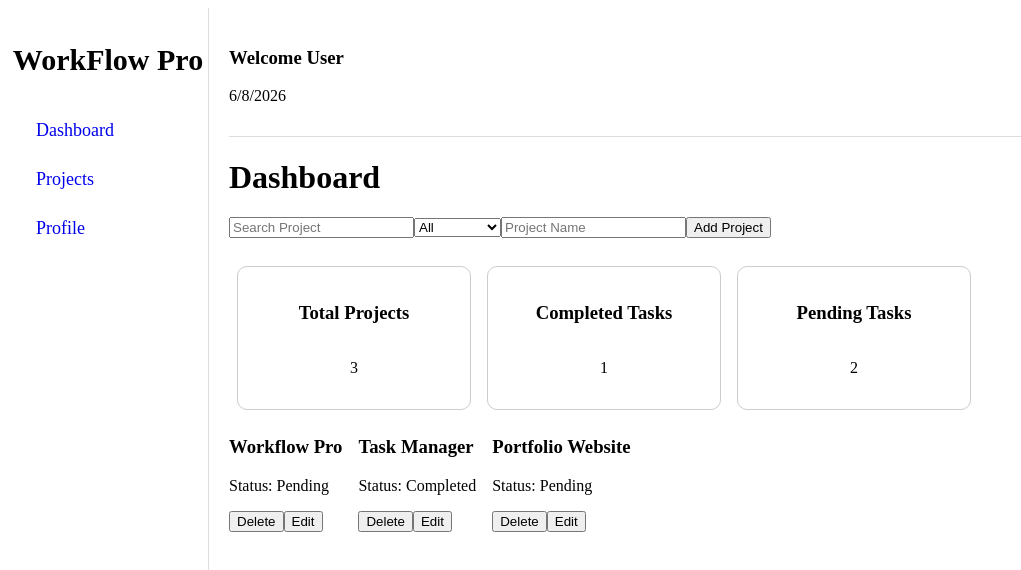
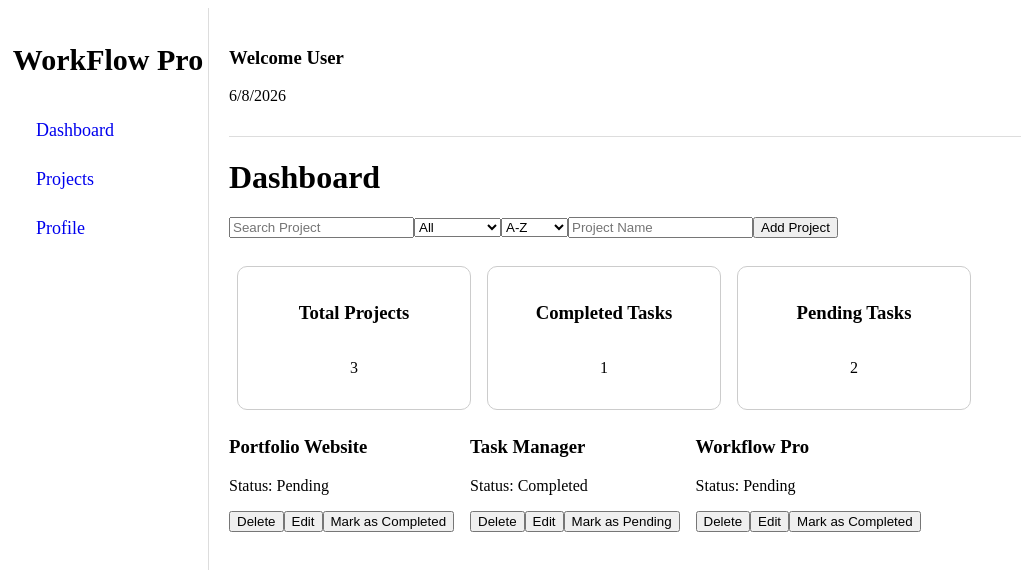
Before and after one commit to AmbikaPattem5/workflow-pro, a React (Vite) app: page / in a window 1280 px wide. Shown: the top 570 px of the page, without its empty margins (0-1021 px from the left). Built offline with nearby package versions, Linux system fonts and the light colour scheme.

Commit message:
sortedProjects in dashboard

```diff
--- a/src/components/ProjectCard/ProjectCard.tsx
+++ b/src/components/ProjectCard/ProjectCard.tsx
@@ -1,18 +1,20 @@
 //import {projects} from "../../services/projects";
-import type { Project } from "../../types/project";
+import type { Project, ProjectStatus } from "../../types/project";
 
 type ProjectCardProps={
     project: Project;
     onDelete :(id:number)=>void,
-    onEdit:(id:number,name:string)=>void
+    onEdit:(id:number,name:string)=>void,
+    onStatus:(id:number,status:ProjectStatus)=>void
 }
-function ProjectCard({project, onDelete, onEdit}: ProjectCardProps){
+function ProjectCard({project, onDelete, onEdit,onStatus}: ProjectCardProps){
     return(
         <div className="project-card">
             <h3>{project.name}</h3>
             <p>Status: {project.status}</p>
             <button onClick={()=>onDelete(project.id)}>Delete</button>
             <button onClick={()=>onEdit(project.id, project.name)}>Edit</button>
+            <button onClick={()=>onStatus(project.id,project.status)}>{project.status=="Completed"?"Mark as Pending":"Mark as Completed"}</button>
         </div>
     )
 }
--- a/src/pages/Dashboard/Dashboard.tsx
+++ b/src/pages/Dashboard/Dashboard.tsx
@@ -1,7 +1,7 @@
 import { use, useState } from "react";
 import StatCard from "../../components/StatCard/StatCard";
 import {projects as initialProjects} from "../../services/projects";
-import type {Project} from "../../types/project";
+import type {Project, ProjectStatus} from "../../types/project";
 import ProjectCard from "../../components/ProjectCard/ProjectCard";
 import './dashboard.css';
 function Dashboard(){
@@ -10,6 +10,7 @@ function Dashboard(){
      const [editingProjectId, setEditingProjectId] = useState<number | null>(null);
      const [searchName, setSearchName] = useState("");
      const [statusFilter,setStatusFilter]=useState("All")
+     const [sortOption,setSortOption]=useState("A-Z")
      const handleAddProject=()=>{
         if(!projectName.trim()){
             return;
@@ -43,6 +44,19 @@ function Dashboard(){
         const updatedProjects=projects.filter(project=>project.id!==id);
         setProjects(updatedProjects)
      }
+     const handleStatusProject=(id:number, status: ProjectStatus)=>{
+        const updatedStatusProject=projects.map(project=>
+            {
+                if(project.id===id){
+                    return{...project,status:status==="Completed"?"Pending":"Completed"}
+                }
+                else{
+                    return project;
+                }
+
+        })
+        setProjects(updatedStatusProject);
+     }
      const handleEditProject=(id:number,name:string)=>{
         {
             setEditingProjectId(id);
@@ -59,7 +73,27 @@ function Dashboard(){
         filteredProjects.filter(project=>project.status===statusFilter);
         console.log(filteredProjects);
         console.log("status"+statusFilteredProjects);
-
+        const sortedProjects=[...statusFilteredProjects];
+        sortedProjects.sort((a,b)=>{
+            if(sortOption==='A-Z'){
+            return a.name.localeCompare(b.name);
+            }
+            else if(sortOption==='Z-A')
+            {
+                return b.name.localeCompare(a.name);
+            }
+            else if(sortOption==='Newest')
+            {
+                return b.id-a.id;
+            }
+            else if(sortOption==='Oldest')
+            {
+                return a.id-b.id;
+            }
+            else {
+                return 0;
+            }
+        });
     return (
 
         <div>
@@ -69,6 +103,12 @@ function Dashboard(){
                 <option value="All">All</option>
                 <option value="Pending">Pending</option>
                 <option value="Completed">Completed</option>
+            </select>
+            <select name="sort" value={sortOption} onChange={(e)=>setSortOption(e.target.value)}>
+                <option value="A-Z">A-Z</option>
+                <option value="Z-A">Z-A</option>
+                <option value="Newest">Newest</option>
+                <option value="Oldest">Oldest</option>
             </select>
             <input type="text" placeholder="Project Name" value={projectName} onChange={(e)=>setProjectName(e.target.value)}/>
             <button onClick={handleAddProject}>{editingProjectId===null?"Add Project":"Save Changes"}</button>
@@ -80,8 +120,8 @@ function Dashboard(){
             </div>
             <div className="projects-container">
                 {statusFilteredProjects.length!==0?
-                statusFilteredProjects.map(project=>(
-                    <ProjectCard key={project.id} project={project} onDelete={handleDeleteProject} onEdit={handleEditProject}/>
+                sortedProjects.map(project=>(
+                    <ProjectCard key={project.id} project={project} onDelete={handleDeleteProject} onEdit={handleEditProject} onStatus={handleStatusProject}/>
                 ))
                 : <h1>No Matching Projects Found</h1>
                 }
```
